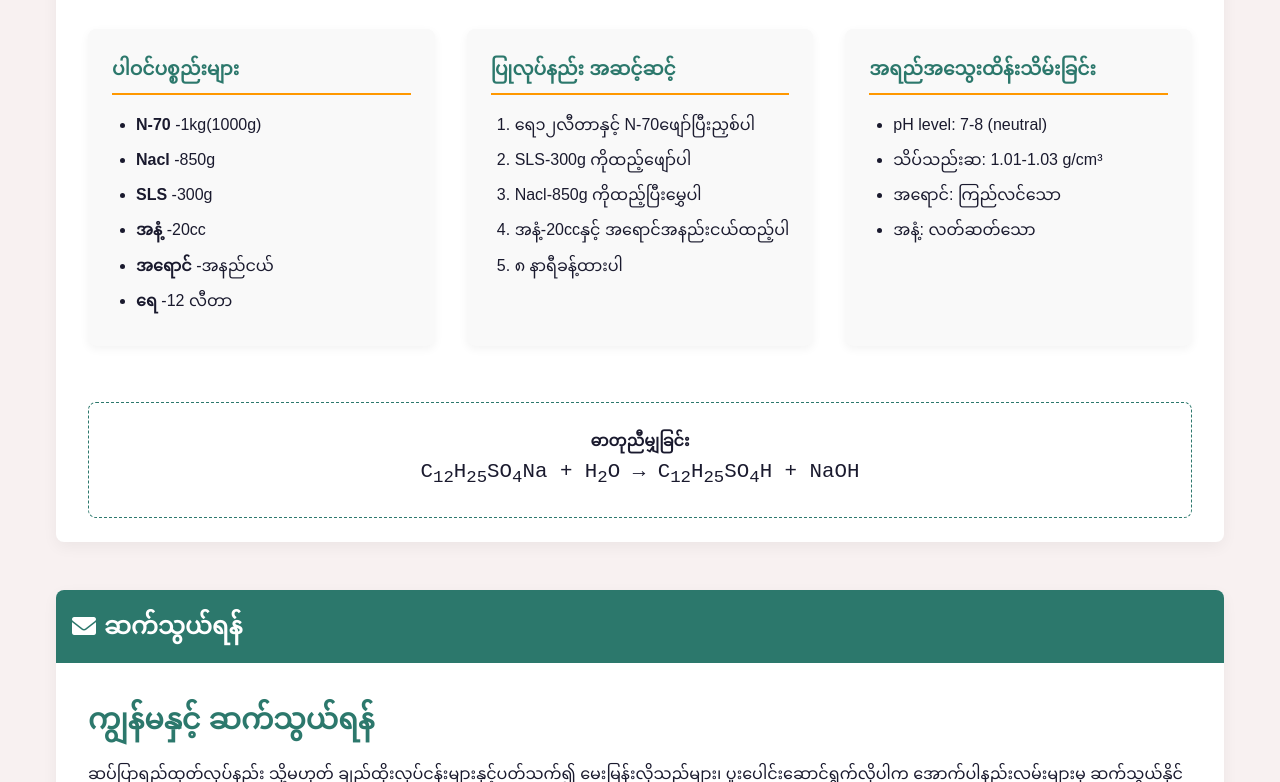
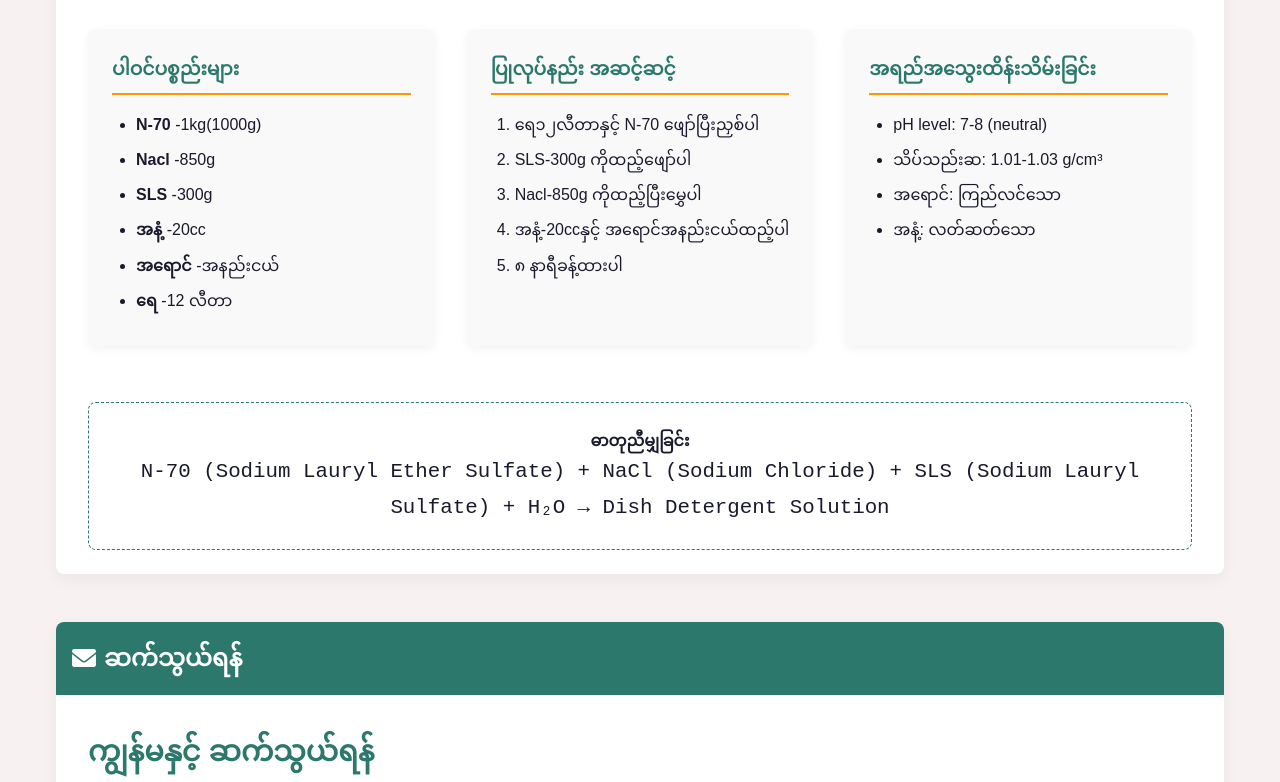
Before and after one commit to NanAyeAyeMoe/NanAyeAyeMoe.github.io, a plain HTML site: page index.html in a window 1280 px wide. Shown: the part 2018-2800 px from the top of the page. Drawn offline with Linux system fonts and the light colour scheme.

Commit message:
Update index.html

```diff
--- a/index.html
+++ b/index.html
@@ -296,7 +296,7 @@
 </head>
 <body>
     <header>
-        <h1>နန်းအေးအေးမိုး</h1>
+        <h1>NanAyeAyeMoe</h1>
         <p>တောင်ကလေးဘုန်းတော်ကြီးသင်ပညာရေးကျောင်း | ၁၁တန်းကျောင်းသူ</p>
     </header>
 
@@ -377,7 +377,7 @@
                         <li><strong>Nacl</strong> -850g</li>
                         <li><strong>SLS</strong> -300g</li>
                         <li><strong>အနံ့</strong> -20cc</li>
-                        <li><strong>အရောင်</strong> -အနည်ငယ်</li>
+                        <li><strong>အရောင်</strong> -အနည်းငယ်</li>
                         <li><strong>ရေ</strong> -12 လီတာ</li>
                     </ul>
                 </div>
@@ -385,7 +385,7 @@
                 <div class="formula-card">
                     <h3>ပြုလုပ်နည်း အဆင့်ဆင့်</h3>
                     <ol>
-                        <li> ရေ၁၂လီတာနှင့် N-70ဖျော်ပြီးညှစ်ပါ</li>
+                        <li> ရေ၁၂လီတာနှင့် N-70 ဖျော်ပြီးညှစ်ပါ</li>
                         <li>SLS-300g ကိုထည့်ဖျော်ပါ</li>
                         <li>Nacl-850g ကိုထည့်ပြီးမွှေပါ</li>
                         <li>အနံ့-20ccနှင့် အရောင်အနည်းငယ်ထည့်ပါ </li>
@@ -406,7 +406,7 @@
 
             <div class="chemical-equation">
                 <h4>ဓာတုညီမျှခြင်း</h4>
-                <p>C<sub>12</sub>H<sub>25</sub>SO<sub>4</sub>Na + H<sub>2</sub>O → C<sub>12</sub>H<sub>25</sub>SO<sub>4</sub>H + NaOH</p>
+                <p>N-70 (Sodium Lauryl Ether Sulfate) + NaCl (Sodium Chloride) + SLS (Sodium Lauryl Sulfate) + H₂O → Dish Detergent Solution</p>
             </div>
         </section>
 
```
